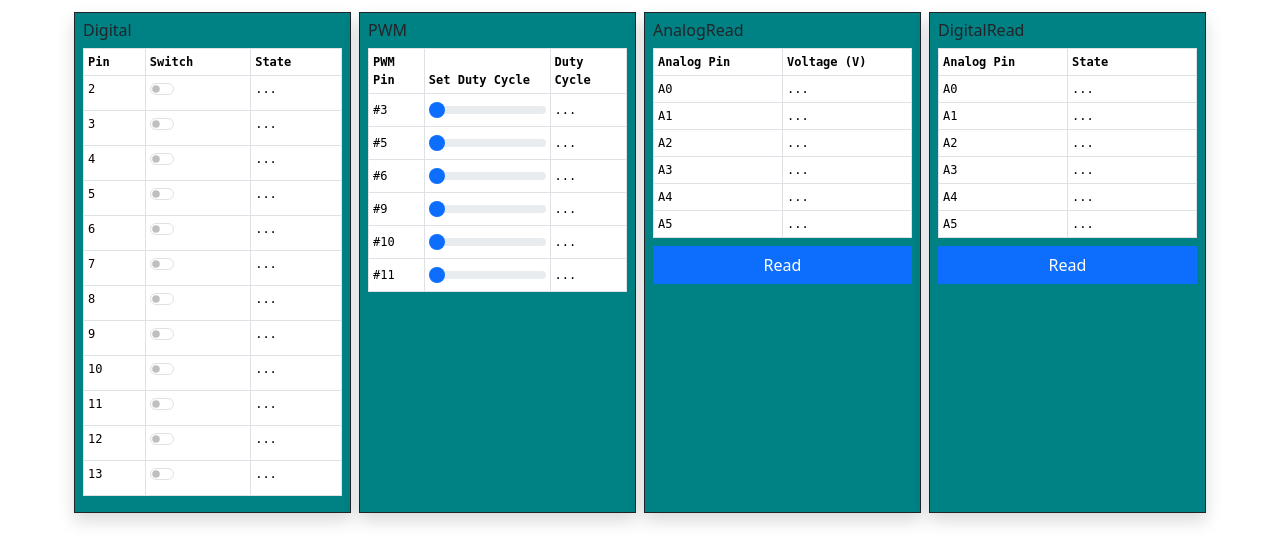
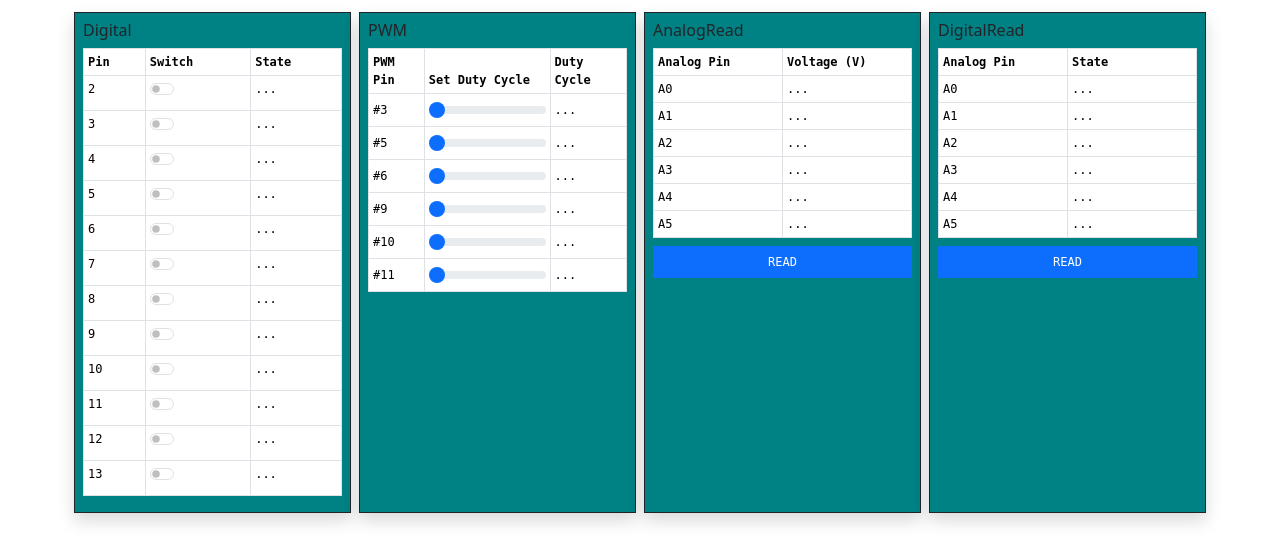
Before and after one commit to dsw7/InoDAQV2, a Flask app: page / in a window 1280 px wide. Shown: the top 553 px of the page. Run offline with Flask 3, Linux system fonts and the light colour scheme; parts of the project's set-up code (start-up, migrations or seed data) failed here and were passed over.

Commit message:
Change btn format

```diff
--- a/inodaqv2/templates/dashboard.html
+++ b/inodaqv2/templates/dashboard.html
@@ -218,7 +218,7 @@
               </tr>
             </tbody>
           </table>
-          <button class="btn btn-primary w-100 rounded-0" type="button" id="btn-read-analog">Read</button>
+          <button class="btn btn-primary w-100 rounded-0 monospace" type="button" id="btn-read-analog">READ</button>
         </div>
       </div>
       <div class="col-lg-3 p-1 justify-content-center">
@@ -258,7 +258,7 @@
               </tr>
             </tbody>
           </table>
-          <button class="btn btn-primary w-100 rounded-0" type="button" id="btn-read-digital">Read</button>
+          <button class="btn btn-primary w-100 rounded-0 monospace" type="button" id="btn-read-digital">READ</button>
         </div>
       </div>
     </div>
```
